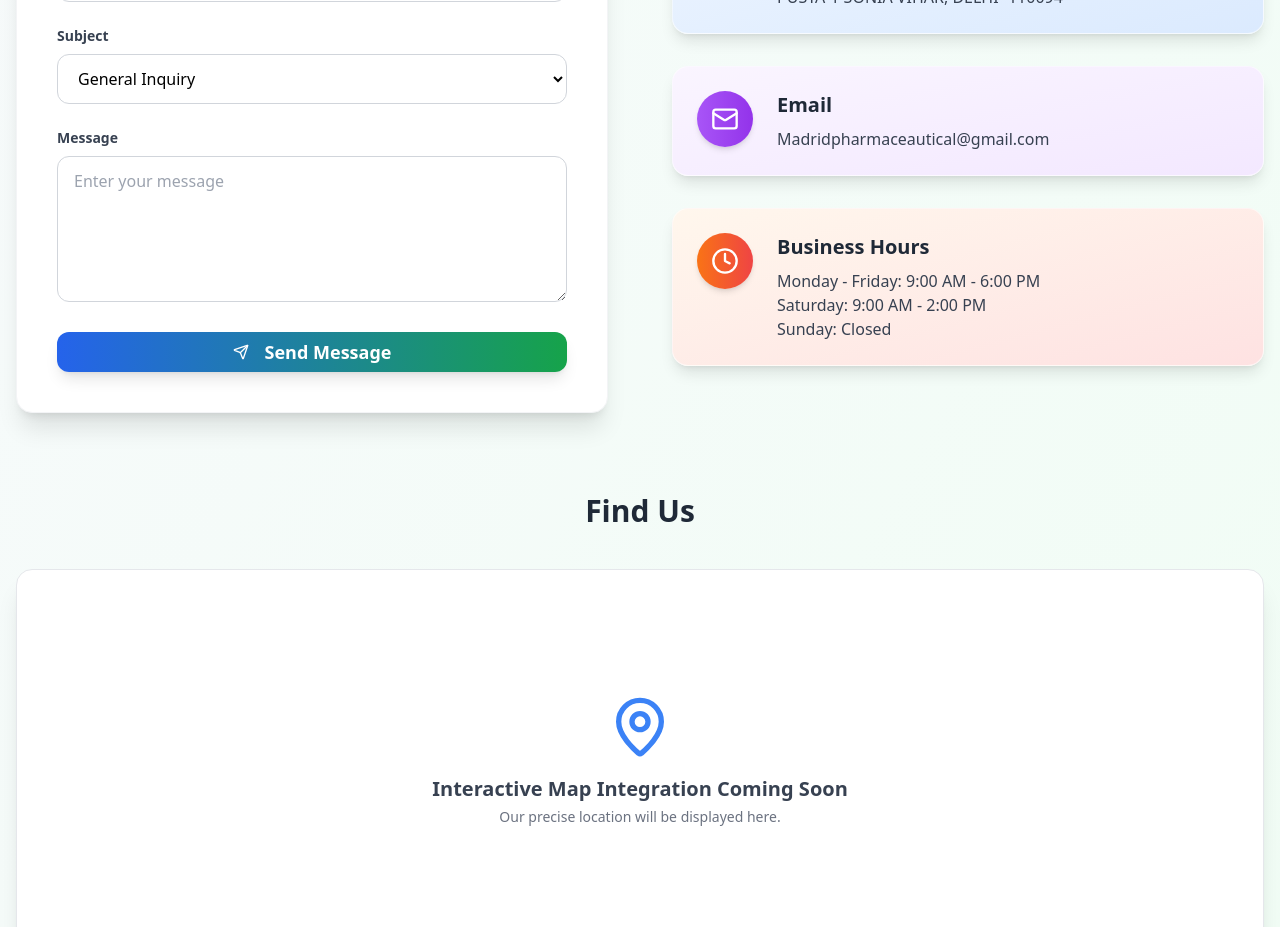
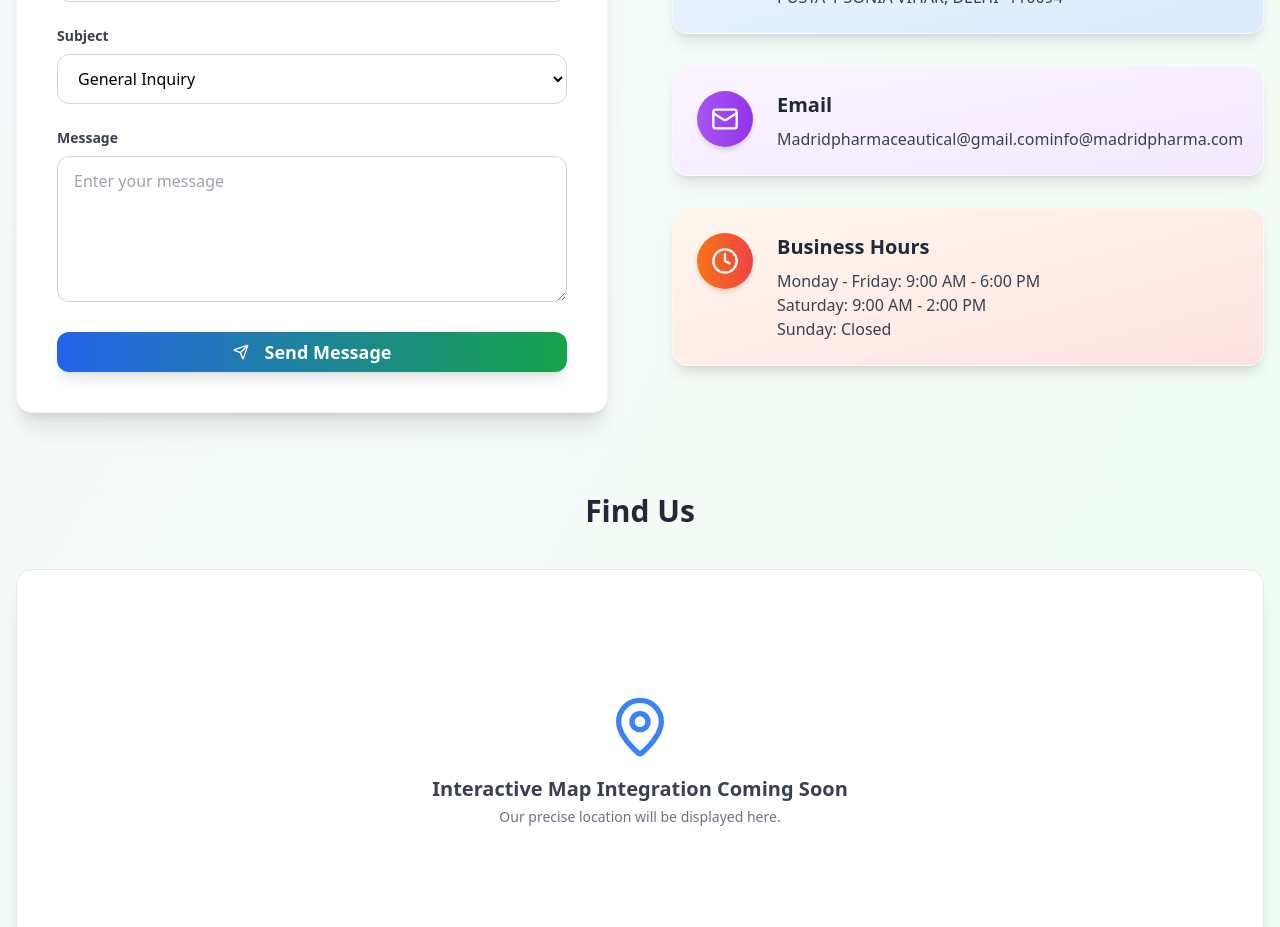
Before and after one commit to vijay-cmtai/MadridPharma1.1, a React (Vite) app: page /contact in a window 1280 px wide. Shown: the part 780-1707 px from the top of the page. Built offline with nearby package versions, Linux system fonts and the light colour scheme.

Commit message:
Update Contact.tsx

```diff
--- a/src/pages/Contact.tsx
+++ b/src/pages/Contact.tsx
@@ -56,7 +56,6 @@ const Contact = () => {
     setSubmitStatus({ success: false, message: "" });
 
     try {
-      // ✅ URL ko proxy ke anusaar set kiya gaya hai
       const response = await fetch(
         "https://madridbackend.onrender.com/send-email",
         {
@@ -263,14 +262,15 @@ const Contact = () => {
                     title: "Address",
                     content:
                       "MADRID PHARMACEUTICAL PVT LTD\nH.N. B-2405 MAIN ROAD,\nPUSTA-1 SONIA VIHAR, DELHI- 110094",
-
                     color: "from-blue-500 to-blue-600",
                     bgColor: "from-blue-50 to-blue-100",
                   },
                   {
                     icon: Mail,
                     title: "Email",
-                    content: "Madridpharmaceautical@gmail.com",
+                    // --- [YEH LINE UPDATE HUI HAI] ---
+                    content:
+                      "Madridpharmaceautical@gmail.com\info@madridpharma.com",
                     color: "from-purple-500 to-purple-600",
                     bgColor: "from-purple-50 to-purple-100",
                   },
```
